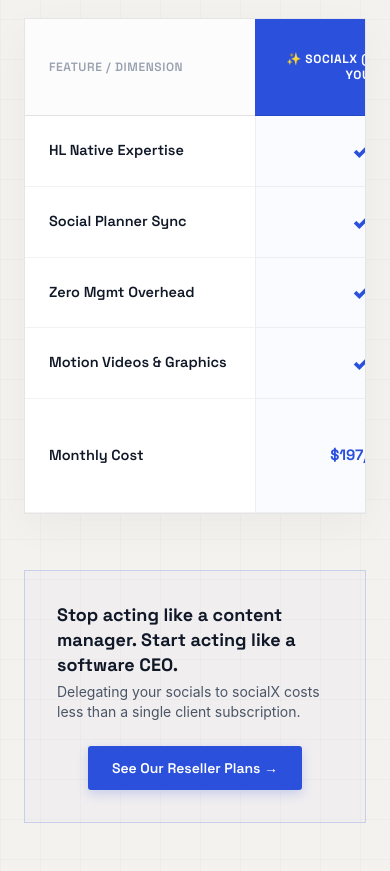
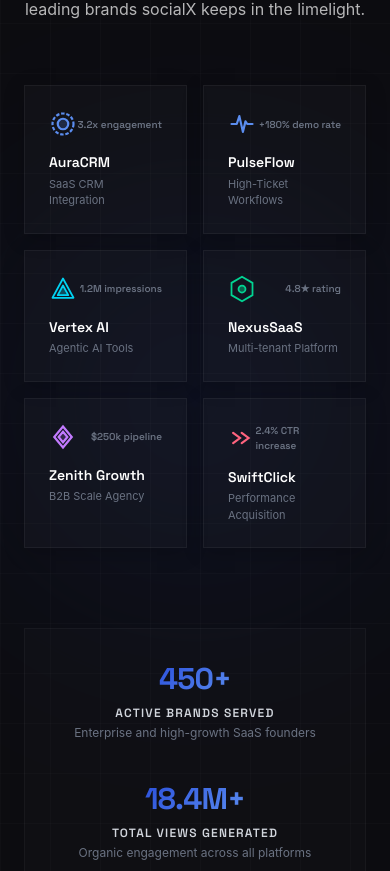
Before and after one commit to einfoengine/socialx, a Next.js app: page / in a window 390 px wide. Shown: the part 9253-10124 px from the top of the page. Built offline with nearby package versions, Linux system fonts and the light colour scheme; a web font is replaced by a local one.

Commit message:
Site solow fix

```diff
--- a/app/page.tsx
+++ b/app/page.tsx
@@ -5,6 +5,7 @@ import Problem from "@/components/Problem";
 import PortfolioMarquee from "@/components/PortfolioMarquee";
 import HowItWorks from "@/components/HowItWorks";
 import Pricing from "@/components/Pricing";
+import ClientLogos from "@/components/ClientLogos";
 import Comparison from "@/components/Comparison";
 import WhySocialX from "@/components/WhySocialX";
 import Includes from "@/components/Includes";
@@ -26,6 +27,7 @@ export default function Home() {
         <PortfolioMarquee />
         <HowItWorks />
         <Pricing />
+        <ClientLogos />
         <Comparison />
         <WhySocialX />
         <Includes />
--- /dev/null
+++ b/components/ClientLogos.tsx
@@ -0,0 +1,177 @@
+"use client";
+
+import React from "react";
+
+const LOGOS = [
+  {
+    name: "AuraCRM",
+    svg: (
+      <svg className="w-7 h-7 text-blue-sky transition-colors group-hover:text-blue-400" viewBox="0 0 32 32" fill="none" stroke="currentColor" strokeWidth="2.5">
+        <circle cx="16" cy="16" r="12" strokeDasharray="4 2" />
+        <circle cx="16" cy="16" r="6" fill="currentColor" fillOpacity="0.2" />
+      </svg>
+    ),
+    description: "SaaS CRM Integration",
+    stats: "3.2x engagement"
+  },
+  {
+    name: "PulseFlow",
+    svg: (
+      <svg className="w-7 h-7 text-[#5B8DEF] transition-colors group-hover:text-[#8cb1f5]" viewBox="0 0 32 32" fill="none" stroke="currentColor" strokeWidth="2.5" strokeLinecap="round" strokeLinejoin="round">
+        <path d="M4 16h6l3-9 4 18 3-12 2 3h6" />
+      </svg>
+    ),
+    description: "High-Ticket Workflows",
+    stats: "+180% demo rate"
+  },
+  {
+    name: "Vertex AI",
+    svg: (
+      <svg className="w-7 h-7 text-cyan-400 transition-colors group-hover:text-cyan-300" viewBox="0 0 32 32" fill="none" stroke="currentColor" strokeWidth="2" strokeLinejoin="round">
+        <path d="M16 4L28 26H4L16 4Z" />
+        <path d="M16 12L22 23H10L16 12Z" fill="currentColor" fillOpacity="0.3" />
+      </svg>
+    ),
+    description: "Agentic AI Tools",
+    stats: "1.2M impressions"
+  },
+  {
+    name: "NexusSaaS",
+    svg: (
+      <svg className="w-7 h-7 text-emerald-400 transition-colors group-hover:text-emerald-300" viewBox="0 0 32 32" fill="none" stroke="currentColor" strokeWidth="2">
+        <path d="M16 2L28 9V23L16 30L4 23V9L16 2Z" />
+        <circle cx="16" cy="16" r="4" fill="currentColor" fillOpacity="0.4" />
+      </svg>
+    ),
+    description: "Multi-tenant Platform",
+    stats: "4.8★ rating"
+  },
+  {
+    name: "Zenith Growth",
+    svg: (
+      <svg className="w-7 h-7 text-purple-400 transition-colors group-hover:text-purple-300" viewBox="0 0 32 32" fill="none" stroke="currentColor" strokeWidth="2.5">
+        <path d="M16 4L26 16L16 28L6 16L16 4Z" />
+        <path d="M16 10L21 16L16 22L11 16L16 10Z" fill="currentColor" fillOpacity="0.2" />
+      </svg>
+    ),
+    description: "B2B Scale Agency",
+    stats: "$250k pipeline"
+  },
+  {
+    name: "SwiftClick",
+    svg: (
+      <svg className="w-7 h-7 text-rose-400 transition-colors group-hover:text-rose-300" viewBox="0 0 32 32" fill="none" stroke="currentColor" strokeWidth="2.5" strokeLinecap="round">
+        <path d="M6 10l8 6-8 6M16 10l8 6-8 6" />
+      </svg>
+    ),
+    description: "Performance Acquisition",
+    stats: "2.4% CTR increase"
+  },
+];
+
+const METRICS = [
+  { value: "450+", label: "Active Brands Served", desc: "Enterprise and high-growth SaaS founders" },
+  { value: "18.4M+", label: "Total Views Generated", desc: "Organic engagement across all platforms" },
+  { value: "99.2%", label: "Client Retention Rate", desc: "Unmatched content quality & support score" },
+];
+
+export default function ClientLogos() {
+  return (
+    <section className="py-28 md:py-36 relative overflow-hidden" style={{ background: "#0c0c10" }}>
+      {/* Background Subtle Gradient & Glow */}
+      <div
+        className="absolute top-1/2 left-1/2 -translate-x-1/2 -translate-y-1/2 w-[600px] h-[600px] rounded-full pointer-events-none filter blur-[120px] opacity-15"
+        style={{
+          background: "radial-gradient(circle, #2B50DC 0%, transparent 70%)"
+        }}
+      />
+
+      <div
+        className="absolute inset-0 pointer-events-none z-0"
+        style={{
+          backgroundImage: 'linear-gradient(rgba(255,255,255,0.015) 1px, transparent 1px), linear-gradient(90deg, rgba(255,255,255,0.015) 1px, transparent 1px)',
+          backgroundSize: '50px 50px',
+        }}
+      />
+
+      <div className="max-w-7xl mx-auto px-6 lg:px-8 relative z-10">
+        {/* Header */}
+        <div className="text-center mb-16">
+          <div className="section-eyebrow" style={{ color: "#5B8DEF" }}>[ Client Spotlight ]</div>
+          <h2 className="section-title text-white font-grotesk text-3xl md:text-5xl font-bold tracking-tight" style={{ color: "white" }}>
+            Loved by fast-scaling<br />
+            SaaS & Agency partners.
+          </h2>
+          <p className="section-sub text-gray-400 mt-4 max-w-2xl mx-auto font-chillax text-[16px] md:text-[18px]" style={{ color: "rgba(255, 255, 255, 0.7)" }}>
+            We turn social presence into a compound growth engine. Here are some of the market-leading brands socialX keeps in the limelight.
+          </p>
+        </div>
+
+        {/* Logo Cards Grid */}
+        <div className="grid grid-cols-2 md:grid-cols-3 lg:grid-cols-6 gap-4 mb-20">
+          {LOGOS.map((logo, i) => (
+            <div
+              key={logo.name}
+              className="group relative flex flex-col p-6 rounded-none transition-all duration-300 hover:-translate-y-1"
+              style={{
+                background: "rgba(255, 255, 255, 0.02)",
+                border: "1px solid rgba(255, 255, 255, 0.05)",
+                boxShadow: "0 4px 20px rgba(0, 0, 0, 0.2)",
+              }}
+            >
+              {/* Active glow hover border overlay */}
+              <div className="absolute inset-0 border border-transparent group-hover:border-blue-sky/30 transition-colors duration-300 pointer-events-none" />
+
+              <div className="flex items-center justify-between mb-4">
+                {logo.svg}
+                <span className="text-[10px] font-grotesk font-semibold text-gray-500 group-hover:text-blue-sky transition-colors">
+                  {logo.stats}
+                </span>
+              </div>
+
+              <div>
+                <h4 className="font-grotesk text-sm font-semibold text-white leading-tight mb-1">
+                  {logo.name}
+                </h4>
+                <p className="text-[11px] text-gray-500 group-hover:text-gray-400 transition-colors font-chillax">
+                  {logo.description}
+                </p>
+              </div>
+            </div>
+          ))}
+        </div>
+
+        {/* Metrics Banner */}
+        <div
+          className="p-8 md:p-12 relative rounded-none flex flex-col md:flex-row items-center justify-between gap-10 md:gap-6"
+          style={{
+            background: "rgba(255, 255, 255, 0.01)",
+            border: "1px solid rgba(255, 255, 255, 0.04)",
+          }}
+        >
+          {METRICS.map((metric, i) => (
+            <div key={metric.label} className="flex-1 text-center md:text-left relative">
+              {/* Divider for desktop */}
+              {i > 0 && (
+                <div className="hidden md:block absolute left-[-20%] top-1/2 -translate-y-1/2 h-12 w-px bg-white/10" />
+              )}
+
+              <div className="font-grotesk text-3xl md:text-4xl font-bold text-white mb-2 tracking-tight">
+                <span className="gradient-text bg-clip-text text-transparent bg-linear-to-r from-blue-sky to-blue-neon">
+                  {metric.value}
+                </span>
+              </div>
+              <div className="font-grotesk text-xs font-semibold text-gray-300 uppercase tracking-[1.2px] mb-1">
+                {metric.label}
+              </div>
+              <p className="text-xs text-gray-500 font-chillax">
+                {metric.desc}
+              </p>
+            </div>
+          ))}
+        </div>
+
+      </div>
+    </section>
+  );
+}
--- a/components/Hero.tsx
+++ b/components/Hero.tsx
@@ -63,7 +63,7 @@ export default function Hero() {
           style={{ fontSize: "clamp(52px, 7.5vw, 96px)" }}
         >
           Social media for HighLevel resellers.<br />
-          <span className="gradient-text bg-clip-text text-transparent bg-linear-to-r from-blue-neon to-blue-sky">Done for you.</span><br />
+          <span className="gradient-text bg-clip-text text-transparent bg-linear-to-r from-blue-neon to-blue-sky">Done for you.</span>
           Not by you.
         </h1>
 
--- a/components/Problem.tsx
+++ b/components/Problem.tsx
@@ -35,19 +35,28 @@ function MatrixCanvas() {
     if (!ctx) return;
 
     const fontSize = 13;
-    let cols: number;
-    let drops: number[];
+    let cols = 0;
+    let drops: number[] = [];
 
-    const init = () => {
-      canvas.width = canvas.offsetWidth;
-      canvas.height = canvas.offsetHeight;
-      cols = Math.floor(canvas.width / fontSize);
-      drops = Array.from({ length: cols }, () => Math.floor(Math.random() * -50));
+    const resize = (width: number, height: number) => {
+      const w = Math.floor(width);
+      const h = Math.floor(height);
+      if (canvas.width !== w || canvas.height !== h) {
+        canvas.width = w;
+        canvas.height = h;
+        cols = Math.floor(w / fontSize);
+        drops = Array.from({ length: cols }, () => Math.floor(Math.random() * -50));
+      }
     };
 
-    init();
+    const observer = new ResizeObserver((entries) => {
+      for (const entry of entries) {
+        const { width, height } = entry.contentRect;
+        resize(width, height);
+      }
+    });
 
-    const observer = new ResizeObserver(init);
+    resize(canvas.offsetWidth, canvas.offsetHeight);
     observer.observe(canvas);
 
     let rafId: number;
```
